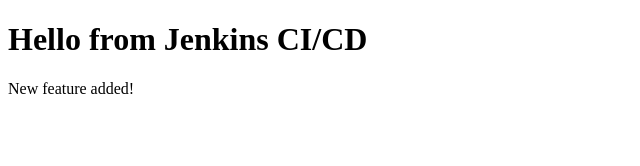
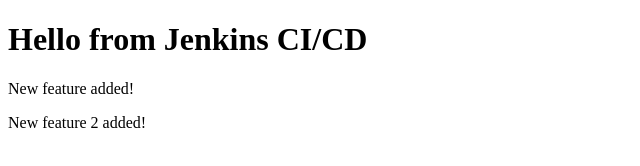
Before and after one commit to arunmuraleedhar84/jenkins-test-app, a plain HTML site: page index.html in a window 1280 px wide. Shown: the whole page, without its empty margins (0-640 px from the left). Drawn offline with Linux system fonts and the light colour scheme.

Commit message:
Update index.html
Update New Feature

```diff
--- a/index.html
+++ b/index.html
@@ -5,5 +5,6 @@
 <body>
 <h1>Hello from Jenkins CI/CD</h1>
   <p>New feature added!</p>
+  <p>New feature 2 added!</p>
 </body>
 </html>
```
